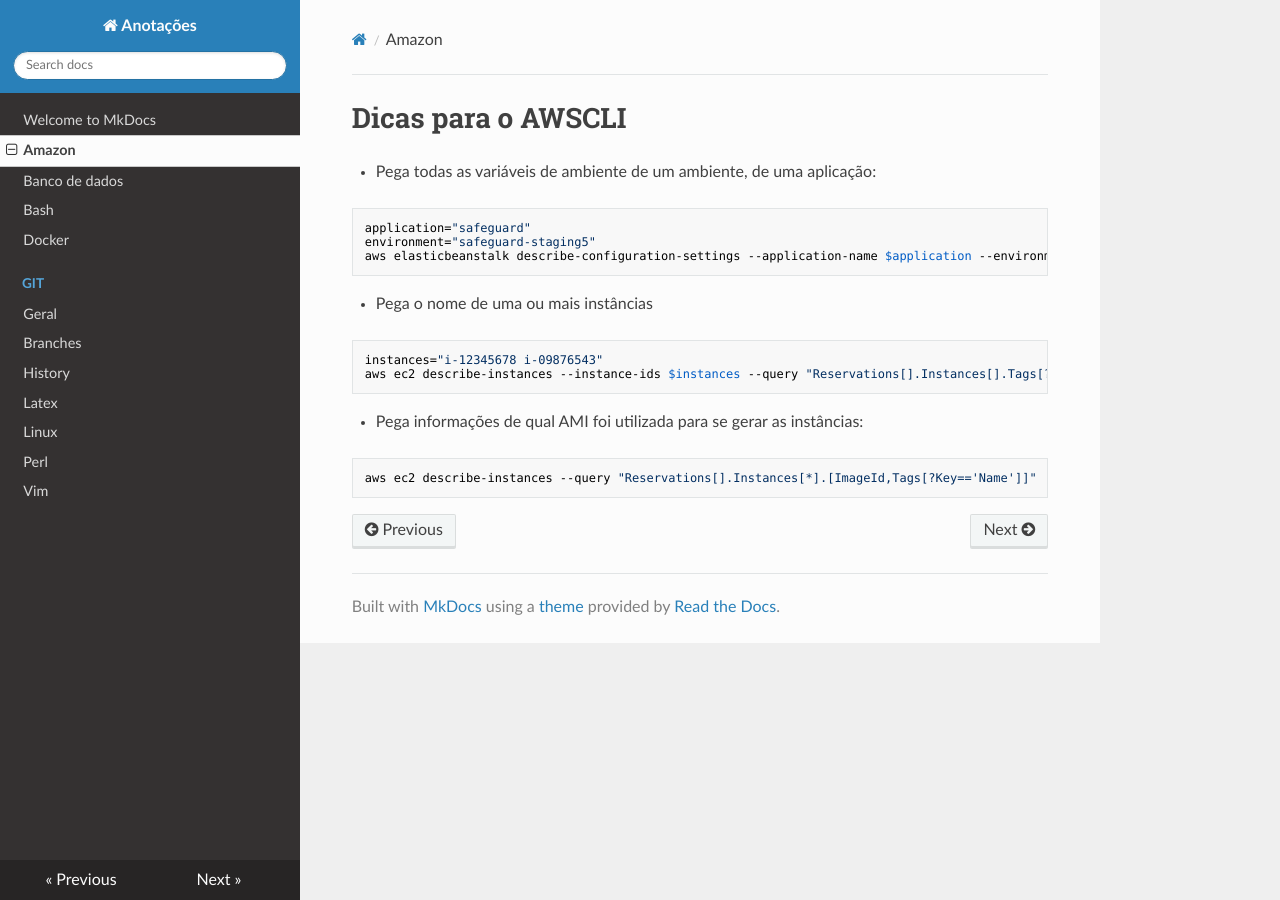
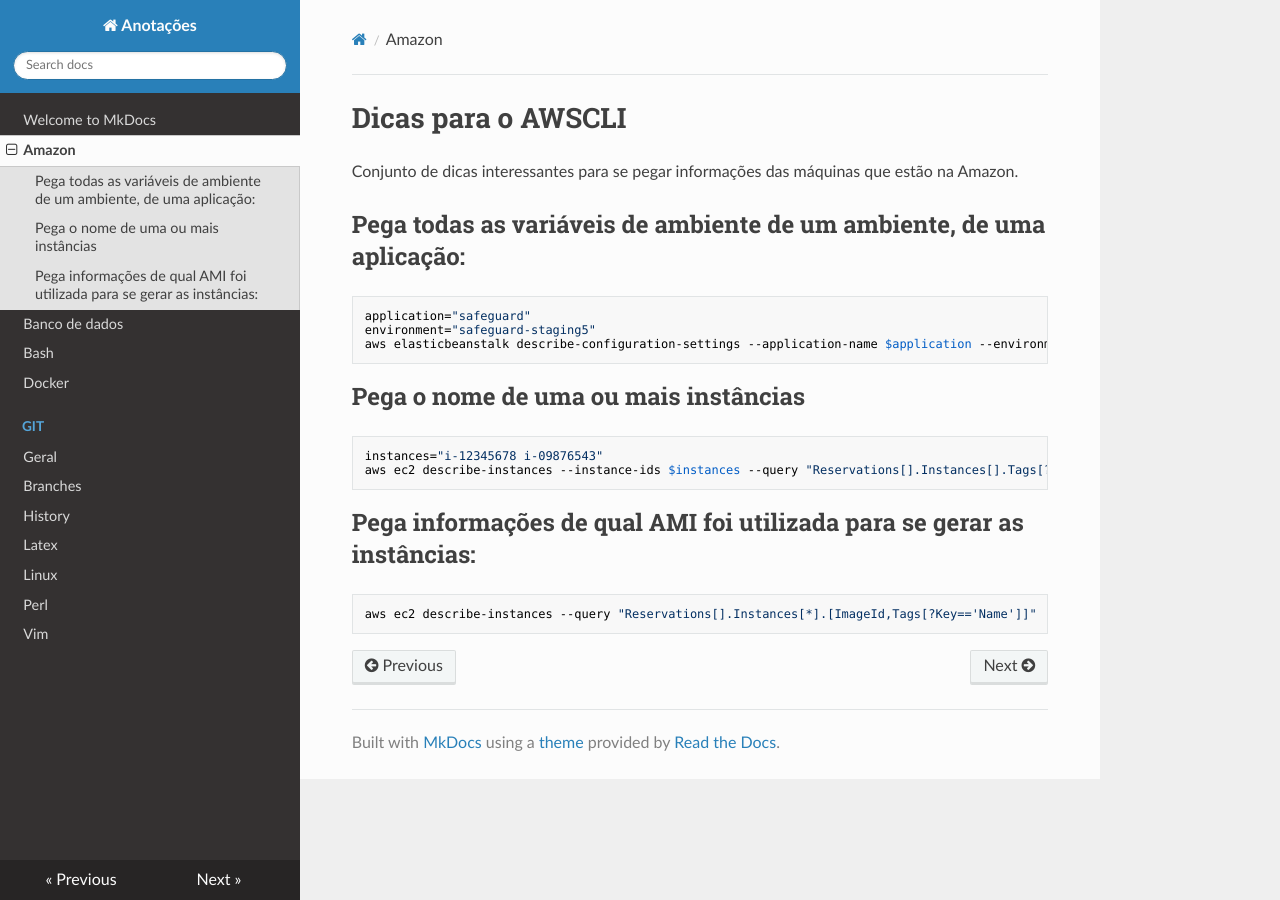
Before and after one commit to hposca/useful_notes, an MkDocs documentation site: the page built from docs/amazon.md, in a window 1280 px wide. Built offline with MkDocs 1.6.1, drawn with Linux system fonts in a browser that asks for light colours; nearby versions of some CDN libraries; old or Windows-style settings are respelled for this version of MkDocs.

Commit message:
Atualizando anotações da Amazon

```diff
--- a/docs/amazon.md
+++ b/docs/amazon.md
@@ -1,6 +1,8 @@
 # Dicas para o AWSCLI
 
-- Pega todas as variáveis de ambiente de um ambiente, de uma aplicação:
+Conjunto de dicas interessantes para se pegar informações das máquinas que estão na Amazon.
+
+## Pega todas as variáveis de ambiente de um ambiente, de uma aplicação:
 
 ~~~ Bash
 application="safeguard"
@@ -8,14 +10,14 @@ environment="safeguard-staging5"
 aws elasticbeanstalk describe-configuration-settings --application-name $application --environment-name $environment --query "ConfigurationSettings[].OptionSettings[?OptionName=='EnvironmentVariables']"
 ~~~
 
-- Pega o nome de uma ou mais instâncias
+## Pega o nome de uma ou mais instâncias
 
 ~~~ Bash
 instances="i-12345678 i-09876543"
 aws ec2 describe-instances --instance-ids $instances --query "Reservations[].Instances[].Tags[?Key=='Name'].Value" --output=text
 ~~~
 
-- Pega informações de qual AMI foi utilizada para se gerar as instâncias:
+## Pega informações de qual AMI foi utilizada para se gerar as instâncias:
 
 ~~~ Bash
 aws ec2 describe-instances --query "Reservations[].Instances[*].[ImageId,Tags[?Key=='Name']]"
```
